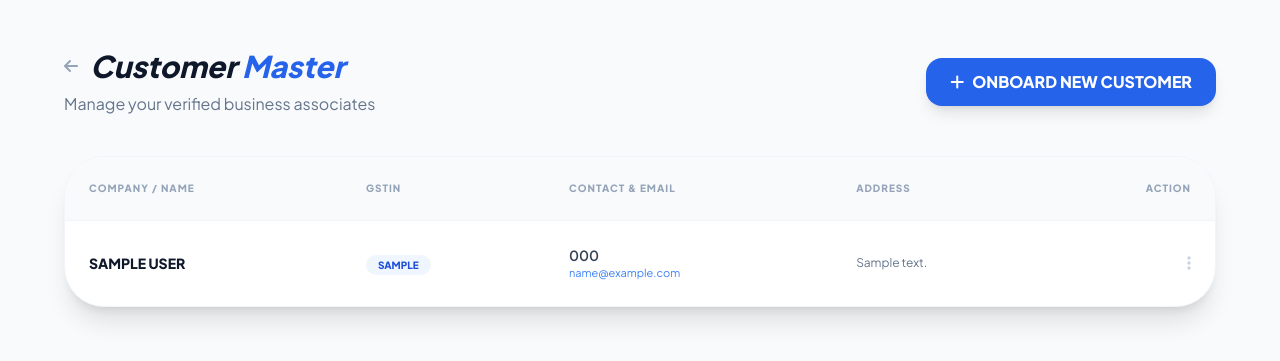
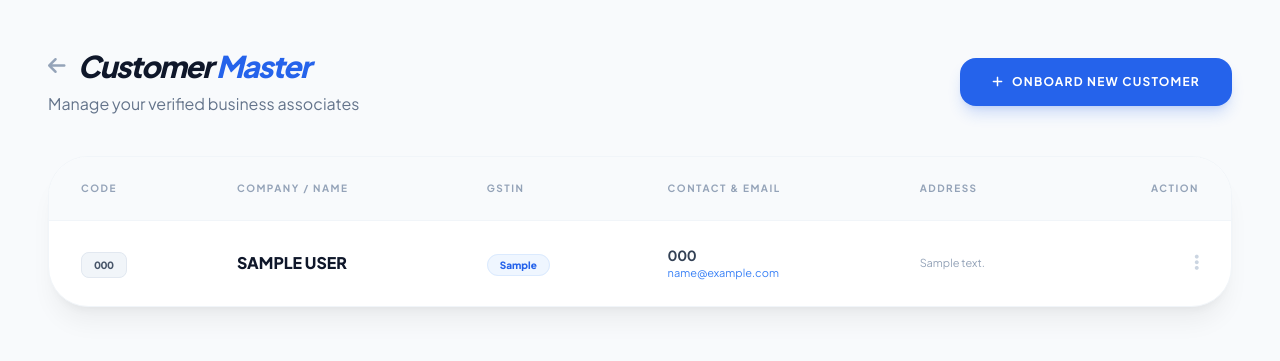
Before and after one commit to careatc1-pixel/A-SmartERP, a Flask app: page /sales/customers in a window 1280 px wide. Shown: the top 361 px of the page. Run offline with Flask 3, Linux system fonts and the light colour scheme; a user stored in the database is signed in; tables that the repository leaves empty hold one stand-in row (values such as "Sample post"); some libraries are stand-ins or nearby versions.

Commit message:
Invoicing-ERP-Reset-Sun 04/19/2026- 0:12:14.22

```diff
--- a/app.py
+++ b/app.py
@@ -16,7 +16,7 @@ if DB_URL.startswith("postgres://"):
 app.config.update(
     SQLALCHEMY_DATABASE_URI=DB_URL,
     SQLALCHEMY_TRACK_MODIFICATIONS=False,
-    SECRET_KEY='ATHARV_ERP_V26_PRINT_MASTER'
+    SECRET_KEY='ATHARV_ERP_V27_CUSTOMER_CODE_MASTER'
 )
 
 db = SQLAlchemy(app)
@@ -34,6 +34,7 @@ class User(UserMixin, db.Model):
 class Customer(db.Model):
     id = db.Column(db.Integer, primary_key=True)
     user_id = db.Column(db.Integer, db.ForeignKey('user.id'))
+    cust_code = db.Column(db.String(20), unique=True) # Naya Unique Code Column
     name = db.Column(db.String(100), nullable=False)
     email = db.Column(db.String(100))
     phone = db.Column(db.String(20))
@@ -70,7 +71,7 @@ class SalesOrder(db.Model):
     cancel_reason = db.Column(db.String(255))
     date = db.Column(db.DateTime, default=datetime.utcnow)
 
-# --- SALES EXTRA MODELS ---
+# --- EXTRA MODELS (Sales & Purchase) ---
 
 class DeliveryChallan(db.Model):
     id = db.Column(db.Integer, primary_key=True)
@@ -106,8 +107,6 @@ class EWayBill(db.Model):
     inv_no = db.Column(db.String(50))
     transporter = db.Column(db.String(100))
     date = db.Column(db.DateTime, default=datetime.utcnow)
-
-# --- PURCHASE MODULE MODELS ---
 
 class Vendor(db.Model):
     id = db.Column(db.Integer, primary_key=True)
@@ -200,7 +199,7 @@ def approval_invoices_page():
 @app.route('/sales/customers')
 @login_required
 def customer_master():
-    customers = Customer.query.filter_by(user_id=current_user.id).order_by(Customer.name.asc()).all()
+    customers = Customer.query.filter_by(user_id=current_user.id).order_by(Customer.id.desc()).all()
     return render_template('customer_master.html', customers=customers, name=current_user.username)
 
 @app.route('/sales/new')
@@ -228,51 +227,6 @@ def vendor_master():
     vendors = Vendor.query.filter_by(user_id=current_user.id).all()
     return render_template('vendor_master.html', vendors=vendors, name=current_user.username)
 
-@app.route('/purchase/order/new')
-@login_required
-def new_purchase_order():
-    return "<h3>New Purchase Order Form Working</h3><a href='/purchase/hub'>Back</a>"
-
-@app.route('/purchase/bill/new')
-@login_required
-def new_purchase_bill():
-    return "<h3>New Purchase Bill Form Working</h3><a href='/purchase/hub'>Back</a>"
-
-@app.route('/purchase/payment')
-@login_required
-def purchase_payment():
-    return "<h3>Purchase Payment Module Working</h3><a href='/purchase/hub'>Back</a>"
-
-@app.route('/purchase/debit-note')
-@login_required
-def debit_note():
-    return "<h3>Debit Note Module Working</h3><a href='/purchase/hub'>Back</a>"
-
-# --- EXISTING SALES MODULE ROUTES ---
-
-@app.route('/sales/delivery-challan')
-@login_required
-def delivery_challan():
-    customers = Customer.query.filter_by(user_id=current_user.id).all()
-    return render_template('delivery_challan.html', customers=customers, name=current_user.username)
-
-@app.route('/sales/payments')
-@login_required
-def payments_received():
-    customers = Customer.query.filter_by(user_id=current_user.id).all()
-    return render_template('payments.html', customers=customers, name=current_user.username)
-
-@app.route('/sales/credit-notes')
-@login_required
-def credit_notes():
-    customers = Customer.query.filter_by(user_id=current_user.id).all()
-    return render_template('credit_notes.html', customers=customers, name=current_user.username)
-
-@app.route('/sales/eway-bills')
-@login_required
-def eway_bills():
-    return render_template('eway_bills.html', name=current_user.username)
-
 # --- VIEW & PRINT ROUTES ---
 
 @app.route('/sales/view/<inv_no>')
@@ -296,10 +250,23 @@ def view_sales_order(so_no):
 def save_customer():
     data = request.json
     try:
-        new_cust = Customer(user_id=current_user.id, name=data['name'], email=data.get('email', ''), phone=data.get('phone', ''), gstin=data.get('gstin', ''), address=data.get('address', ''))
+        # Code Generation Logic: ATC/CUST/001
+        last_cust = Customer.query.filter_by(user_id=current_user.id).order_by(Customer.id.desc()).first()
+        next_id = (last_cust.id + 1) if last_cust else 1
+        generated_code = f"ATC/CUST/{next_id:03d}"
+
+        new_cust = Customer(
+            user_id=current_user.id,
+            cust_code=generated_code,
+            name=data['name'],
+            email=data.get('email', ''),
+            phone=data.get('phone', ''),
+            gstin=data.get('gstin', ''),
+            address=data.get('address', '')
+        )
         db.session.add(new_cust)
         db.session.commit()
-        return jsonify({"status": "success"})
+        return jsonify({"status": "success", "code": generated_code})
     except Exception as e:
         db.session.rollback()
         return jsonify({"status": "error", "message": str(e)}), 400
@@ -347,13 +314,6 @@ def update_status():
         db.session.rollback()
         return jsonify({"status": "error", "message": str(e)}), 400
 
-@app.route('/reports')
-@login_required
-def reports():
-    sales = SaleInvoice.query.filter_by(user_id=current_user.id).order_by(SaleInvoice.date.desc()).all()
-    orders = SalesOrder.query.filter_by(user_id=current_user.id).order_by(SalesOrder.date.desc()).all()
-    return render_template('reports.html', sales=sales, orders=orders, name=current_user.username)
-
 @app.route('/logout')
 def logout():
     logout_user()
--- a/templates/customer_master.html
+++ b/templates/customer_master.html
@@ -8,53 +8,78 @@
     <script defer src="https://unpkg.com/alpinejs@3.x.x/dist/cdn.min.js"></script>
     <link rel="stylesheet" href="https://cdnjs.cloudflare.com/ajax/libs/font-awesome/6.5.0/css/all.min.css">
     <style>
-        @import url('https://fonts.googleapis.com/css2?family=Plus+Jakarta+Sans:wght@400;600;800&display=swap');
-        body { font-family: 'Plus Jakarta Sans', sans-serif; background: #f8fafc; }
+        @import url('https://fonts.googleapis.com/css2?family=Plus+Jakarta+Sans:wght@400;600;700;800&display=swap');
+        body { font-family: 'Plus Jakarta Sans', sans-serif; background: #f8fafc; color: #1e293b; }
         .modal-bg { background: rgba(15, 23, 42, 0.6); backdrop-filter: blur(4px); }
+        .table-shadow { box-shadow: 0 20px 25px -5px rgba(0, 0, 0, 0.05), 0 8px 10px -6px rgba(0, 0, 0, 0.05); }
     </style>
 </head>
 <body class="p-6 md:p-12" x-data="customerSystem()">
 
-    <div class="max-w-6xl mx-auto">
+    <div class="max-w-7xl mx-auto">
         <div class="flex flex-col md:flex-row justify-between items-start md:items-center mb-10 gap-4">
             <div>
                 <div class="flex items-center gap-3 mb-2">
-                    <a href="/sales/hub" class="text-slate-400 hover:text-slate-900"><i class="fa-solid fa-arrow-left"></i></a>
-                    <h1 class="text-3xl font-black text-slate-900 italic">Customer <span class="text-blue-600">Master</span></h1>
+                    <a href="/sales/hub" class="text-slate-400 hover:text-slate-900 transition-all"><i class="fa-solid fa-arrow-left text-xl"></i></a>
+                    <h1 class="text-3xl font-black text-slate-900 italic tracking-tighter">Customer <span class="text-blue-600">Master</span></h1>
                 </div>
                 <p class="text-slate-500 font-medium">Manage your verified business associates</p>
             </div>
-            <button @click="showModal = true" class="bg-blue-600 text-white px-6 py-3 rounded-2xl font-bold shadow-lg hover:bg-blue-700 transition-all flex items-center gap-2">
+            <button @click="showModal = true" class="bg-blue-600 text-white px-8 py-4 rounded-2xl font-bold shadow-lg shadow-blue-600/20 hover:bg-blue-700 transition-all flex items-center gap-2 uppercase text-xs tracking-widest">
                 <i class="fa-solid fa-plus"></i> ONBOARD NEW CUSTOMER
             </button>
         </div>
 
-        <div class="bg-white rounded-[2.5rem] shadow-xl border border-slate-100 overflow-hidden">
-            <table class="w-full text-left">
+        <div class="bg-white rounded-[2.5rem] table-shadow border border-slate-100 overflow-hidden">
+            <table class="w-full text-left border-collapse">
                 <thead class="bg-slate-50 border-b border-slate-100">
-                    <tr class="text-[10px] font-black text-slate-400 uppercase tracking-widest">
-                        <th class="p-6">Company / Name</th>
-                        <th class="p-6">GSTIN</th>
-                        <th class="p-6">Contact & Email</th> <th class="p-6">Address</th>
-                        <th class="p-6 text-right">Action</th>
+                    <tr class="text-[10px] font-black text-slate-400 uppercase tracking-[0.15em]">
+                        <th class="px-8 py-6">Code</th>
+                        <th class="px-8 py-6">Company / Name</th>
+                        <th class="px-8 py-6">GSTIN</th>
+                        <th class="px-8 py-6">Contact & Email</th>
+                        <th class="px-8 py-6">Address</th>
+                        <th class="px-8 py-6 text-right">Action</th>
                     </tr>
                 </thead>
                 <tbody class="divide-y divide-slate-50">
                     {% for c in customers %}
-                    <tr class="hover:bg-blue-50/30 transition-colors">
-                        <td class="p-6 text-sm font-bold text-slate-900 uppercase">{{ c.name }}</td>
-                        <td class="p-6">
-                            <span class="bg-blue-50 text-blue-700 text-[10px] px-3 py-1 rounded-full font-black uppercase">
-                                {{ c.gstin if c.gstin else 'N/A' }}
+                    <tr class="hover:bg-blue-50/30 transition-all group">
+                        <td class="px-8 py-6">
+                            <span class="bg-slate-100 text-slate-600 font-black text-[10px] px-3 py-1.5 rounded-lg border border-slate-200 uppercase tracking-tighter group-hover:bg-blue-100 group-hover:text-blue-700 group-hover:border-blue-200 transition-all">
+                                {{ c.cust_code if c.cust_code else 'LEGACY' }}
                             </span>
                         </td>
-                        <td class="p-6">
-                            <p class="text-sm font-semibold text-slate-700">{{ c.phone }}</p>
+
+                        <td class="px-8 py-6">
+                            <p class="font-black text-slate-900 uppercase group-hover:text-blue-600 transition-colors">{{ c.name }}</p>
+                        </td>
+
+                        <td class="px-8 py-6">
+                            {% if c.gstin %}
+                            <span class="bg-blue-50 text-blue-600 text-[10px] px-3 py-1 rounded-full font-black border border-blue-100">
+                                {{ c.gstin }}
+                            </span>
+                            {% else %}
+                            <span class="text-[10px] font-bold text-slate-300 uppercase italic">Unregistered</span>
+                            {% endif %}
+                        </td>
+
+                        <td class="px-8 py-6">
+                            <p class="text-sm font-bold text-slate-700 tracking-tight">{{ c.phone }}</p>
                             <p class="text-[11px] text-blue-500 font-medium lowercase">{{ c.email if c.email else 'no-email@atc.com' }}</p>
                         </td>
-                        <td class="p-6 text-xs text-slate-500 font-medium max-w-xs">{{ c.address }}</td>
-                        <td class="p-6 text-right">
-                            <button class="text-slate-300 hover:text-blue-600"><i class="fa-solid fa-ellipsis-vertical"></i></button>
+
+                        <td class="px-8 py-6">
+                            <p class="text-[11px] text-slate-400 font-medium max-w-[200px] truncate leading-relaxed">
+                                {{ c.address if c.address else '--' }}
+                            </p>
+                        </td>
+
+                        <td class="px-8 py-6 text-right">
+                            <button class="text-slate-300 hover:text-slate-900 transition-all transform active:scale-90">
+                                <i class="fa-solid fa-ellipsis-vertical text-lg"></i>
+                            </button>
                         </td>
                     </tr>
                     {% endfor %}
@@ -64,40 +89,43 @@
     </div>
 
     <div x-show="showModal" class="fixed inset-0 z-50 flex items-center justify-center p-4 modal-bg" x-transition.opacity style="display: none;">
-        <div class="bg-white w-full max-w-lg rounded-[2.5rem] shadow-2xl overflow-hidden" @click.away="showModal = false">
+        <div class="bg-white w-full max-w-lg rounded-[3rem] shadow-2xl overflow-hidden border border-white/20" @click.away="showModal = false">
             <div class="p-8 bg-blue-600 text-white flex justify-between items-center">
-                <h3 class="text-xl font-bold italic">New Customer Registration</h3>
-                <button @click="showModal = false" class="text-white/50 hover:text-white text-2xl">&times;</button>
+                <div>
+                    <h3 class="text-xl font-black italic uppercase tracking-tighter">New Registration</h3>
+                    <p class="text-[10px] font-bold text-blue-100 uppercase tracking-widest mt-1">Onboard Verified Associate</p>
+                </div>
+                <button @click="showModal = false" class="w-10 h-10 bg-white/10 rounded-full flex items-center justify-center hover:bg-white/20 transition-all">&times;</button>
             </div>
 
-            <div class="p-8 space-y-5">
+            <div class="p-10 space-y-6">
                 <div>
-                    <label class="text-[10px] font-black text-slate-400 uppercase tracking-widest mb-1 block">Company Name *</label>
-                    <input type="text" x-model="custData.name" class="w-full bg-slate-50 border border-slate-100 p-4 rounded-xl outline-none font-bold focus:border-blue-500" placeholder="Legal Entity Name">
+                    <label class="text-[10px] font-black text-slate-400 uppercase tracking-widest mb-2 block ml-1">Company Name *</label>
+                    <input type="text" x-model="custData.name" class="w-full bg-slate-50 border border-slate-100 p-4 rounded-2xl outline-none font-bold focus:border-blue-500 focus:bg-white transition-all uppercase" placeholder="Enter Legal Entity Name">
                 </div>
 
                 <div>
-                    <label class="text-[10px] font-black text-slate-400 uppercase tracking-widest mb-1 block">Official Email Address</label>
-                    <input type="email" x-model="custData.email" class="w-full bg-slate-50 border border-slate-100 p-4 rounded-xl outline-none focus:border-blue-500 lowercase" placeholder="customer@company.com">
+                    <label class="text-[10px] font-black text-slate-400 uppercase tracking-widest mb-2 block ml-1">Official Email Address</label>
+                    <input type="email" x-model="custData.email" class="w-full bg-slate-50 border border-slate-100 p-4 rounded-2xl outline-none focus:border-blue-500 focus:bg-white transition-all lowercase" placeholder="customer@company.com">
                 </div>
 
                 <div class="grid grid-cols-2 gap-4">
                     <div>
-                        <label class="text-[10px] font-black text-slate-400 uppercase tracking-widest mb-1 block">Phone</label>
-                        <input type="text" x-model="custData.phone" class="w-full bg-slate-50 border border-slate-100 p-4 rounded-xl outline-none" placeholder="+91">
+                        <label class="text-[10px] font-black text-slate-400 uppercase tracking-widest mb-2 block ml-1">Phone</label>
+                        <input type="text" x-model="custData.phone" class="w-full bg-slate-50 border border-slate-100 p-4 rounded-2xl outline-none focus:border-blue-500 focus:bg-white transition-all" placeholder="+91">
                     </div>
                     <div>
-                        <label class="text-[10px] font-black text-slate-400 uppercase tracking-widest mb-1 block">GSTIN</label>
-                        <input type="text" x-model="custData.gstin" class="w-full bg-slate-50 border border-slate-100 p-4 rounded-xl outline-none uppercase font-bold" placeholder="Optional">
+                        <label class="text-[10px] font-black text-slate-400 uppercase tracking-widest mb-2 block ml-1">GSTIN</label>
+                        <input type="text" x-model="custData.gstin" class="w-full bg-slate-50 border border-slate-100 p-4 rounded-2xl outline-none uppercase font-bold focus:border-blue-500 focus:bg-white transition-all" placeholder="Optional">
                     </div>
                 </div>
                 <div>
-                    <label class="text-[10px] font-black text-slate-400 uppercase tracking-widest mb-1 block">Address</label>
-                    <textarea x-model="custData.address" rows="2" class="w-full bg-slate-50 border border-slate-100 p-4 rounded-xl outline-none" placeholder="Full Address"></textarea>
+                    <label class="text-[10px] font-black text-slate-400 uppercase tracking-widest mb-2 block ml-1">Registered Address</label>
+                    <textarea x-model="custData.address" rows="2" class="w-full bg-slate-50 border border-slate-100 p-4 rounded-2xl outline-none focus:border-blue-500 focus:bg-white transition-all" placeholder="Full Address Details"></textarea>
                 </div>
 
-                <button @click="saveCustomer()" class="w-full bg-slate-900 text-white p-5 rounded-2xl font-black uppercase tracking-widest hover:bg-black shadow-xl transition-all active:scale-95">
-                    Register & Sync to Cloud
+                <button @click="saveCustomer()" class="w-full bg-slate-900 text-white p-6 rounded-[1.5rem] font-black uppercase tracking-widest hover:bg-blue-600 shadow-xl transition-all active:scale-95 flex items-center justify-center gap-3">
+                    <i class="fa-solid fa-cloud-arrow-up"></i> Register & Sync to Cloud
                 </button>
             </div>
         </div>
@@ -107,11 +135,10 @@
         function customerSystem() {
             return {
                 showModal: false,
-                // Added email to data object
                 custData: { name: '', phone: '', gstin: '', email: '', address: '' },
 
                 async saveCustomer() {
-                    if(!this.custData.name) return alert('Company Name is required');
+                    if(!this.custData.name) return alert('Bhai, Company Name toh daalo!');
 
                     try {
                         const response = await fetch('/api/save-customer', {
@@ -120,14 +147,16 @@
                             body: JSON.stringify(this.custData)
                         });
 
+                        const result = await response.json();
+
                         if(response.ok) {
-                            alert('Customer Onboarded Successfully!');
+                            alert('SUCCESS: Customer ' + result.code + ' Onboarded!');
                             location.reload();
                         } else {
-                            alert('Sync Error. Please check backend logs.');
+                            alert('Sync Error: ' + (result.message || 'Check logs'));
                         }
                     } catch (err) {
-                        alert('Network Error!');
+                        alert('Network Error! Cloud Sync failed.');
                     }
                 }
             }
```
